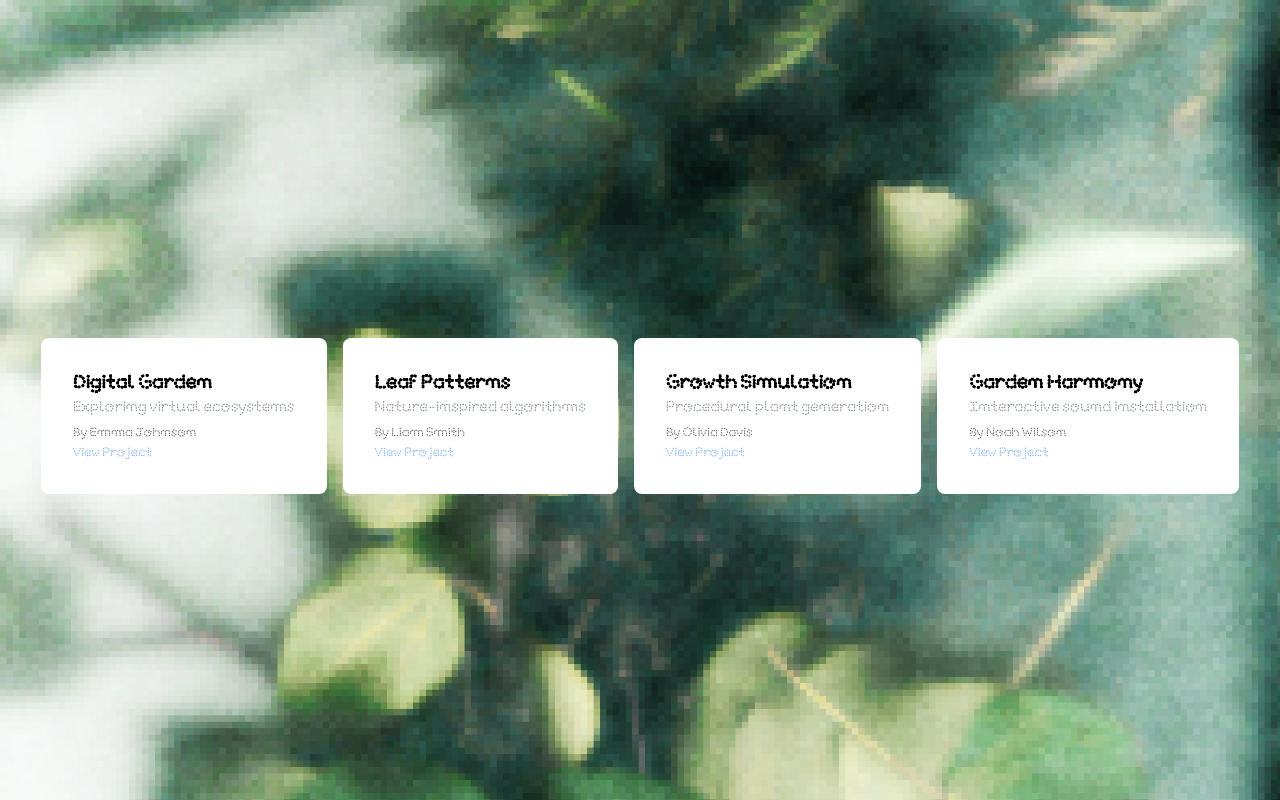
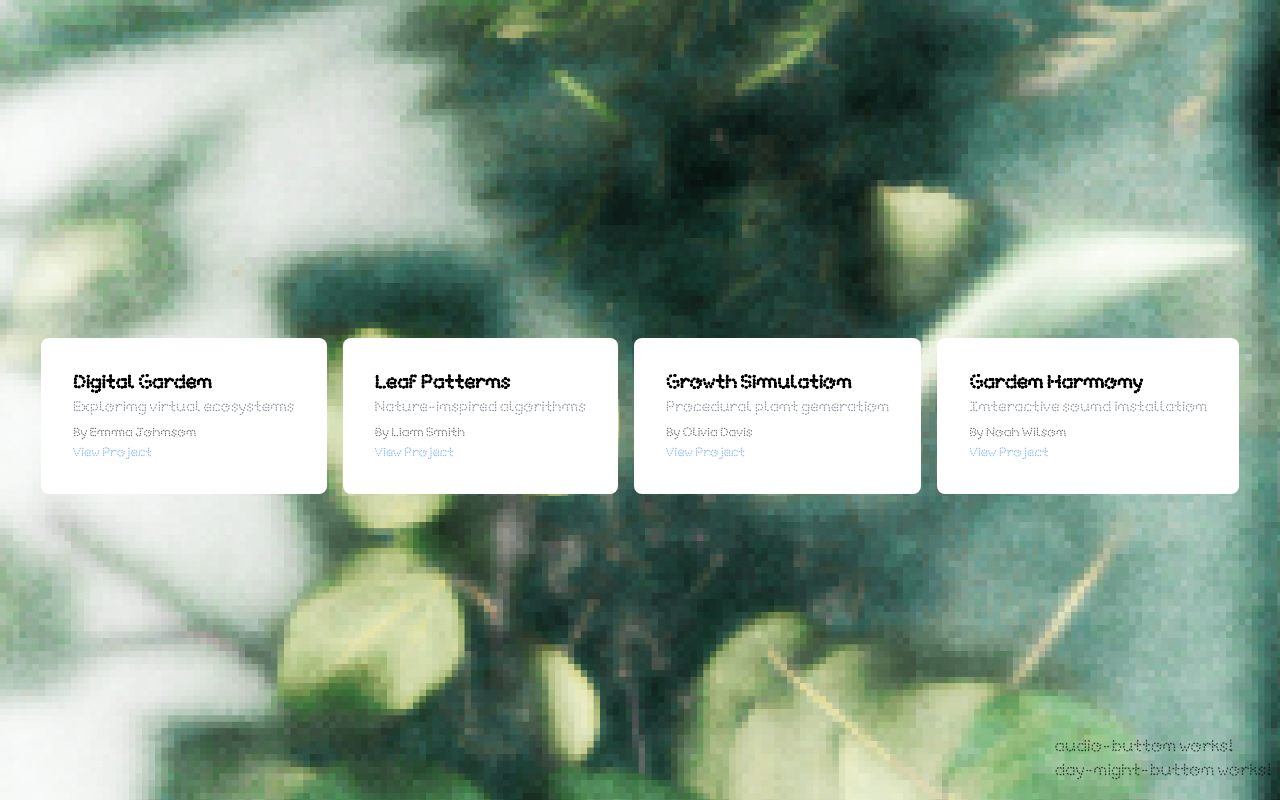
Before and after one commit to Simon-Dirks/imaginary-gardens, an Angular app: page / in a window 1280 px wide. Built offline with nearby package versions, Linux system fonts and the light colour scheme.

Commit message:
Add placeholder audio and day-night button components

```diff
--- a/src/app/app.component.html
+++ b/src/app/app.component.html
@@ -7,4 +7,9 @@
     <app-title [titleState]="titleState"></app-title>
     <app-leaves [leavesState]="leavesState"></app-leaves>
   </div>
+
+  <div class="bottom-4 right-2 absolute">
+    <app-audio-button />
+    <app-day-night-button />
+  </div>
 </div>
--- a/src/app/app.component.ts
+++ b/src/app/app.component.ts
@@ -2,11 +2,13 @@ import { Component, OnInit } from '@angular/core';
 import { CommonModule } from '@angular/common';
 import { TitleComponent } from './title/title.component';
 import { LeavesComponent } from './leaves/leaves.component';
+import { AudioButtonComponent } from "./audio-button/audio-button.component";
+import { DayNightButtonComponent } from "./day-night-button/day-night-button.component";
 
 @Component({
   selector: 'app-root',
   standalone: true,
-  imports: [CommonModule, TitleComponent, LeavesComponent],
+  imports: [CommonModule, TitleComponent, LeavesComponent, AudioButtonComponent, DayNightButtonComponent],
   templateUrl: './app.component.html',
   styleUrl: './app.component.scss',
 })
--- /dev/null
+++ b/src/app/audio-button/audio-button.component.html
@@ -0,0 +1 @@
+<p>audio-button works!</p>
--- /dev/null
+++ b/src/app/day-night-button/day-night-button.component.html
@@ -0,0 +1 @@
+<p>day-night-button works!</p>
```
Also changed, not shown: src/app/audio-button/audio-button.component.ts (added, +11 -0 lines), src/app/day-night-button/day-night-button.component.ts (added, +11 -0 lines), src/app/audio-button/audio-button.component.scss (added), src/app/day-night-button/day-night-button.component.scss (added).
